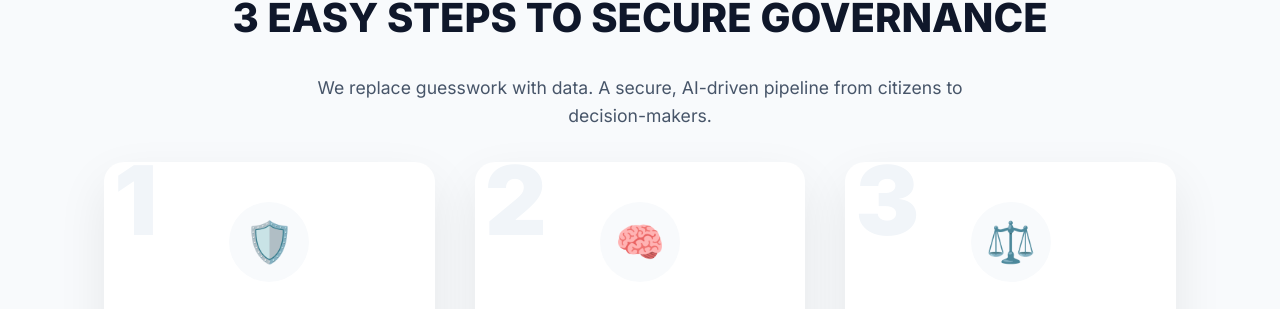
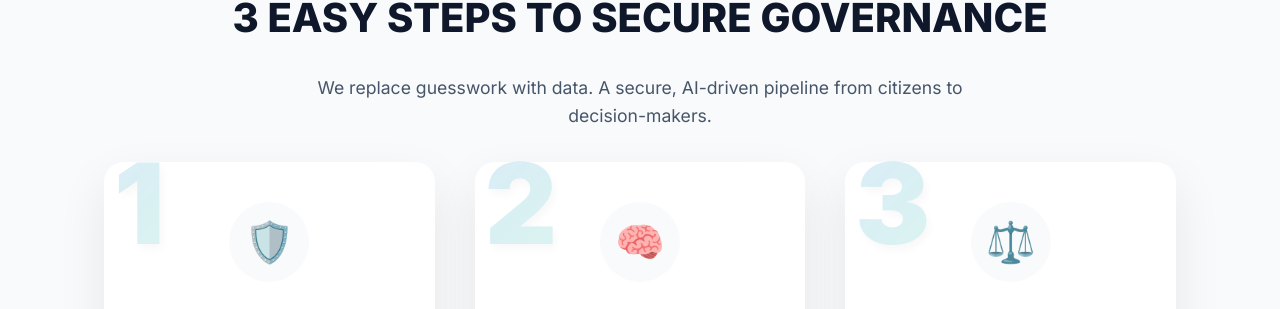
Before and after one commit to reet-9944/People-s-Priorities, a Next.js app: page / in a window 1280 px wide. Shown: the part 3124-3433 px from the top of the page. Built offline with nearby package versions, Linux system fonts and the light colour scheme.

Commit message:
Upgrade step numbers to 3D realistic colored gradient shadows

```diff
--- a/src/app/globals.css
+++ b/src/app/globals.css
@@ -387,14 +387,26 @@ a {
   box-shadow: 0 30px 60px rgba(0,0,0,0.12);
 }
 .step-number {
-  font-size: 6rem;
+  font-size: 7rem;
   font-weight: 900;
-  color: #f1f5f9;
   position: absolute;
-  top: -10px;
+  top: -15px;
   left: 10px;
   z-index: 0;
   line-height: 1;
+  color: transparent;
+  background: linear-gradient(135deg, #0284c7 0%, #14b8a6 100%);
+  -webkit-background-clip: text;
+  background-clip: text;
+  opacity: 0.15;
+  filter: drop-shadow(3px 5px 4px rgba(15, 23, 42, 0.2));
+  transition: all 0.4s cubic-bezier(0.16, 1, 0.3, 1);
+}
+
+.step-card:hover .step-number {
+  opacity: 0.35;
+  filter: drop-shadow(6px 10px 8px rgba(15, 23, 42, 0.25));
+  transform: translateY(-5px) scale(1.05);
 }
 .step-content {
   position: relative;
```
